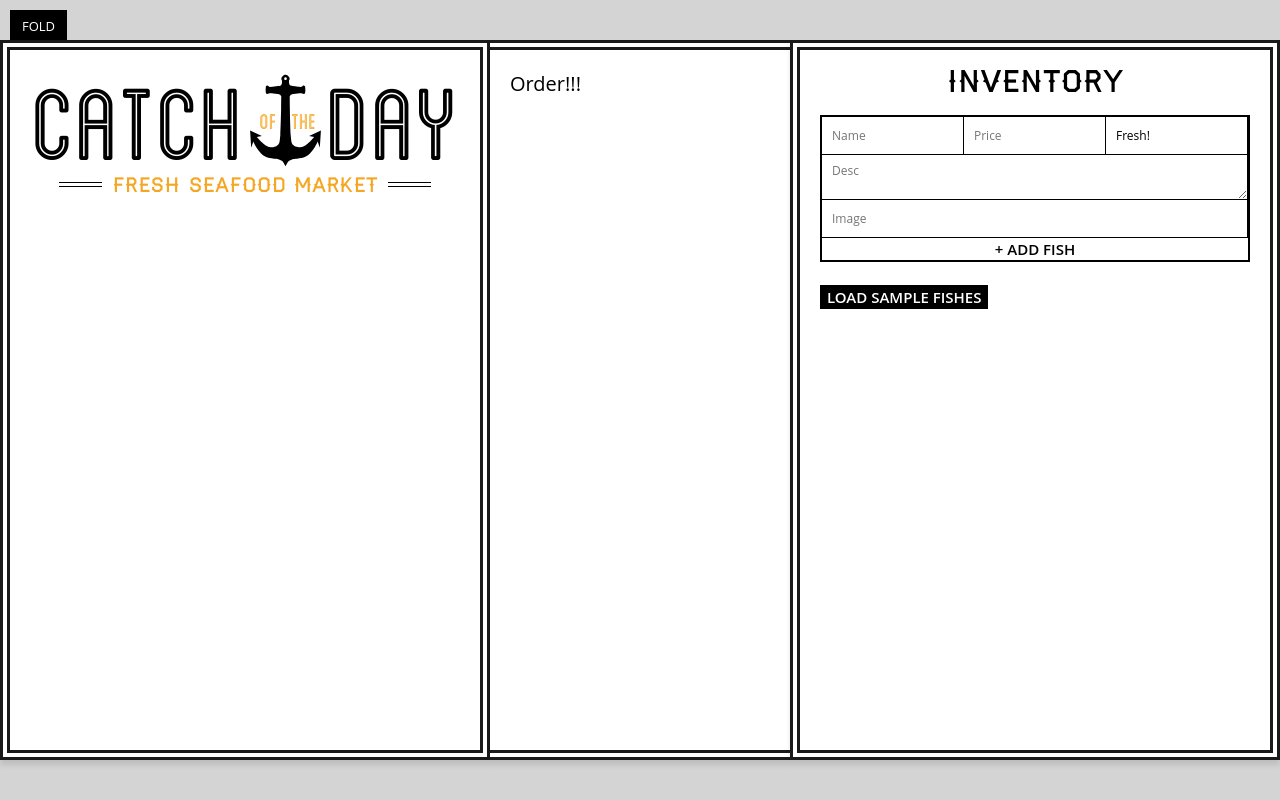
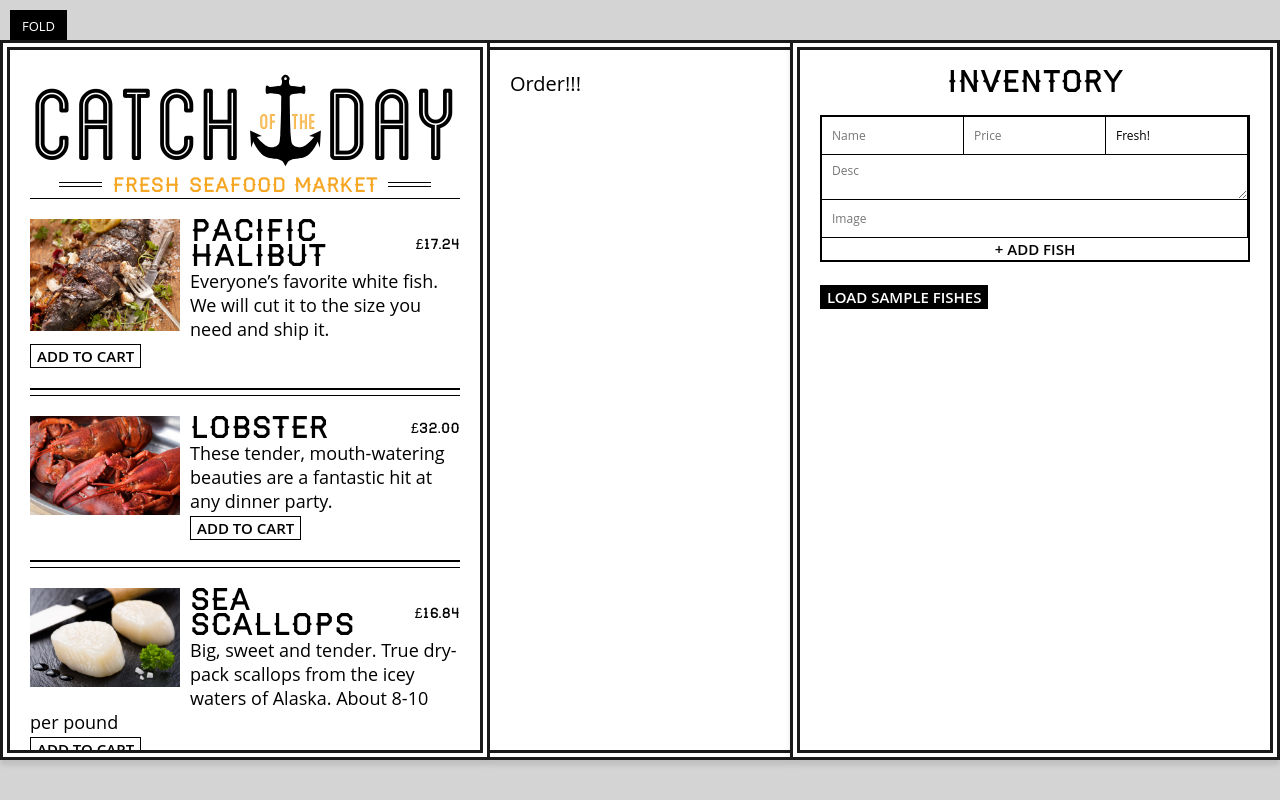
Before and after one commit to Pazoia/wes_Bos---React_for_Beginners, a React (Create React App) app in the folder catch-of-the-day/: page /store/1 in a window 1280 px wide. Both pictures are taken after a click on the button "LOAD SAMPLE FISHES". Built offline with nearby package versions, Linux system fonts and the light colour scheme.

Commit message:
Lesson 15 - Displaying State with JSX Complete

```diff
--- a/catch-of-the-day/src/components/App.js
+++ b/catch-of-the-day/src/components/App.js
@@ -2,6 +2,7 @@ import React from "react";
 import Header from "./Header.js";
 import Order from "./Order.js";
 import Inventory from "./Inventory.js";
+import Fish from "./Fish.js";
 import sampleFishes from "../sample-fishes.js";
 
 class App extends React.Component {
@@ -29,6 +30,11 @@ class App extends React.Component {
             <div className="catch-of-the-day">
                 <div className="menu">
                     <Header tagline="Fresh Seafood Market" />
+                    <ul className="fishes">
+                        {Object.keys(this.state.fishes).map((key) => (
+                            <Fish key={key} details={this.state.fishes[key]} />
+                        ))}
+                    </ul>
                 </div>
                 <Order />
                 {/* eslint-disable-next-line prettier/prettier */}
--- /dev/null
+++ b/catch-of-the-day/src/components/Fish.js
@@ -0,0 +1,22 @@
+import React from "react";
+import { formatPrice } from "../helpers.js";
+
+class Fish extends React.Component {
+    render() {
+        // eslint-disable-next-line no-unused-vars
+        const { image, name, desc, price, status } = this.props.details;
+        return (
+            <li className="menu-fish">
+                <img src={image} alt={name} />
+                <h3 className="fish-name">
+                    {name}
+                    <span className="price">{formatPrice(price)}</span>
+                </h3>
+                <p>{desc}</p>
+                <button type="submit">Add To Cart</button>
+            </li>
+        );
+    }
+}
+
+export default Fish;
```
